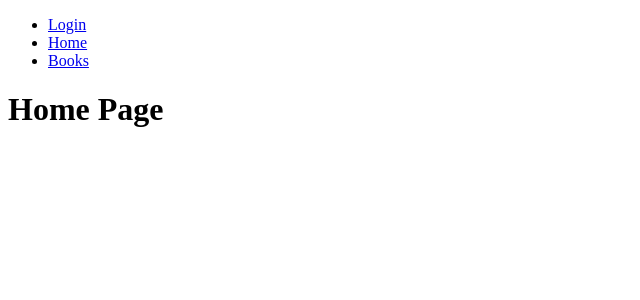
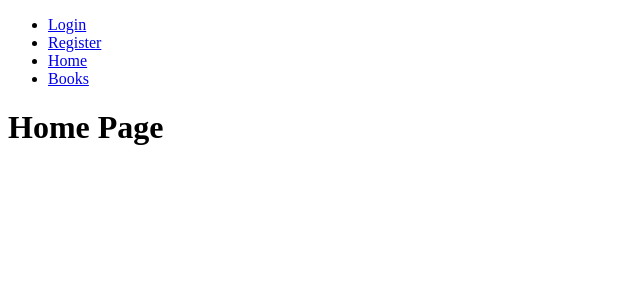
Before and after one commit to siemah/heros-microservice, a React app in the folder booksapp/web app/: page / in a window 1280 px wide. Shown: the top 300 px of the page, without its empty margins (0-640 px from the left). Built offline with nearby package versions, Linux system fonts and the light colour scheme; the HTML template or start-up script is replaced by a standard one.

Commit message:
display register link at header

```diff
--- a/booksapp/web app/src/shared/components/widgets/HeaderMenu.js
+++ b/booksapp/web app/src/shared/components/widgets/HeaderMenu.js
@@ -23,9 +23,14 @@ const HeaderMenu = () => {
                 </React.Fragment>
               )
               : (
+                <React.Fragment>
                 <li>
                   <NavLink to={'/login'}>Login</NavLink>
                 </li>
+                <li>
+                  <NavLink to={'/register'}>Register</NavLink>
+                </li>
+                </React.Fragment>
               )
 
           }
```
